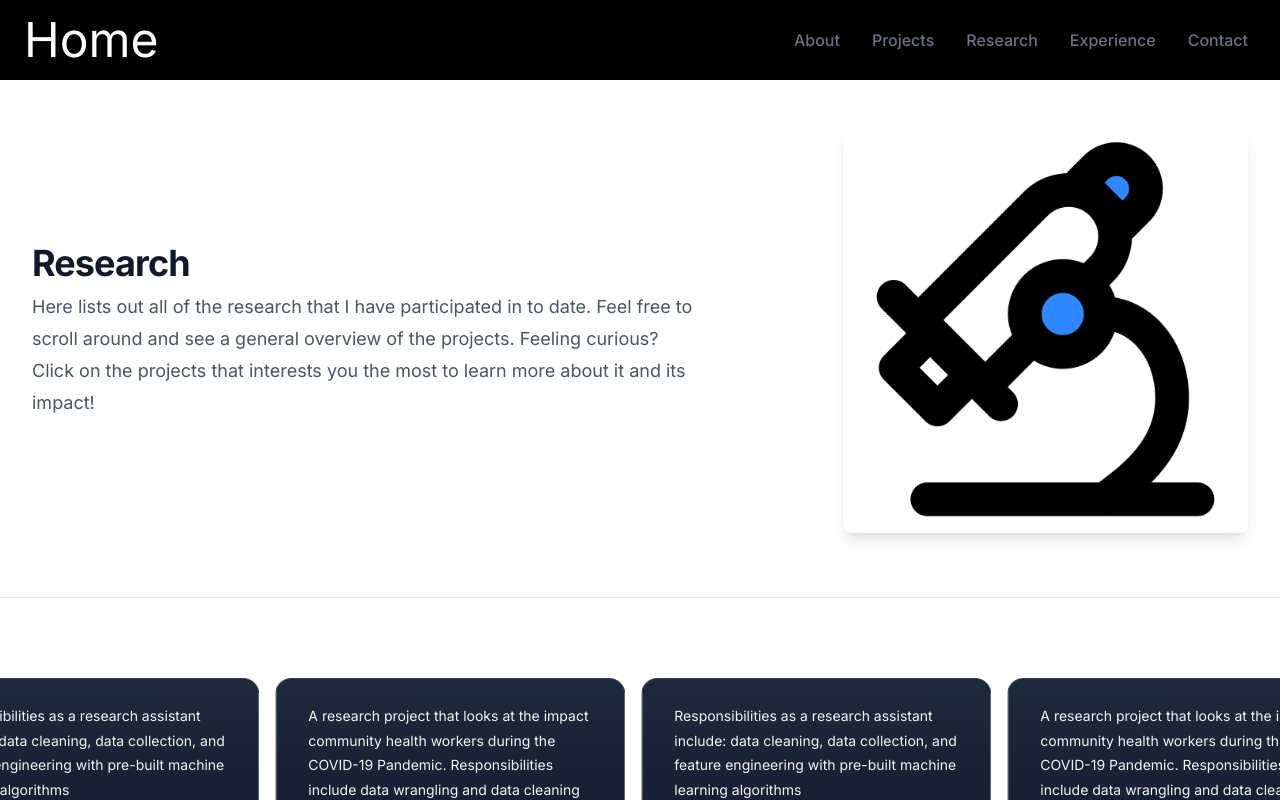
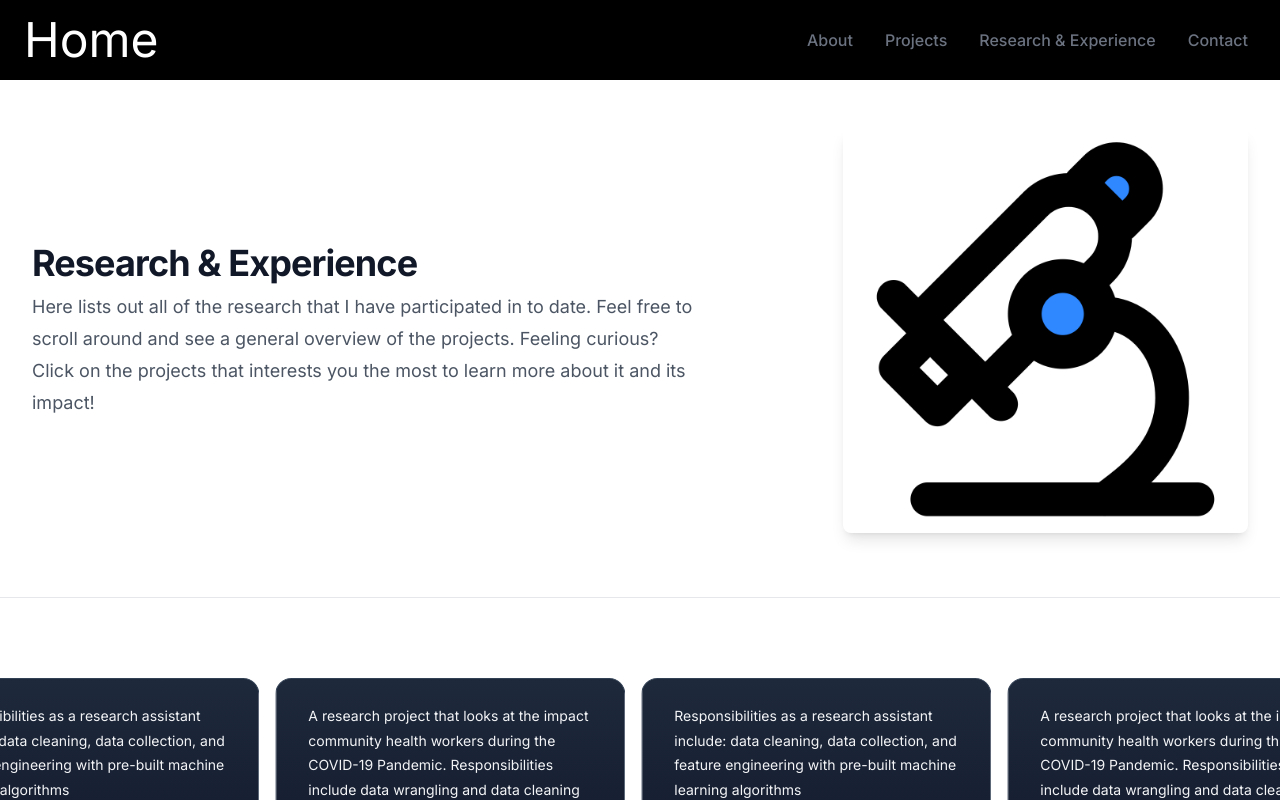
Before and after one commit to huynh-kyle23/personalWeb, a Next.js app: page /research in a window 1280 px wide. Shown: the top 800 px of the page. Built offline with nearby package versions, Linux system fonts and the light colour scheme.

Commit message:
Adjusted navbar and consolidated research and experience tabs.

```diff
--- a/components/Navbar.js
+++ b/components/Navbar.js
@@ -6,11 +6,10 @@ import { FaBars, FaTimes } from "react-icons/fa";
 const Navbar = () => {
     const [nav, setNav] = useState(false);
     const links = [
-        { id: 1, link: "about" },
-        { id: 2, link: "projects" },
-        { id: 3, link: "research" },
-        { id: 4, link: "experience" },
-        { id: 5, link: "contact" },
+        { id: 1, href: "/about", text: "About" },
+        { id: 2, href: "/projects", text: "Projects" },
+        { id: 3, href: "/research", text: "Research & Experience" },
+        { id: 4, href: "/contact", text: "Contact" },
     ];
 
     return (
@@ -24,12 +23,12 @@ const Navbar = () => {
             </div>
 
             <ul className="hidden md:flex">
-                {links.map(({ id, link }) => (
+                {links.map(({ id, href, text }) => (
                     <li
                         key={id}
                         className="nav-links px-4 cursor-pointer capitalize font-medium text-gray-500 hover:scale-105 hover:text-white duration-200 link-underline"
                     >
-                        <Link href={link}>{link}</Link>
+                        <Link href={href}>{text}</Link>
                     </li>
                 ))}
             </ul>
@@ -40,13 +39,13 @@ const Navbar = () => {
 
             {nav && (
                 <ul className="flex flex-col justify-center items-center absolute top-0 left-0 w-full h-screen bg-gradient-to-b from-black to-gray-800 text-gray-500 z-40">
-                    {links.map(({ id, link }) => (
+                    {links.map(({ id, href, text }) => (
                         <li
                             key={id}
                             className="px-4 cursor-pointer capitalize py-6 text-4xl"
                         >
-                            <Link onClick={() => setNav(!nav)} href={link}>
-                                {link}
+                            <Link onClick={() => setNav(!nav)} href={href}>
+                                {text}
                             </Link>
                         </li>
                     ))}
--- a/components/research_content.js
+++ b/components/research_content.js
@@ -46,7 +46,7 @@ const ResearchSection = () => {
         <div className="bg-white min-h-screen py-24 sm:py-32 w-full">
             <div className="mx-auto max-w-7xl px-6 lg:px-8 w-full flex items-center justify-between">
                 <div className="max-w-2xl lg:w-2/3">
-                    <h2 className="text-3xl font-bold tracking-tight text-gray-900 sm:text-4xl">Research</h2>
+                    <h2 className="text-3xl font-bold tracking-tight text-gray-900 sm:text-4xl">Research & Experience</h2>
                     <p className="mt-2 text-lg leading-8 text-gray-600">
                         Here lists out all of the research that I have participated in to date.
                         Feel free to scroll around and see a general overview of the projects. Feeling curious?
```
